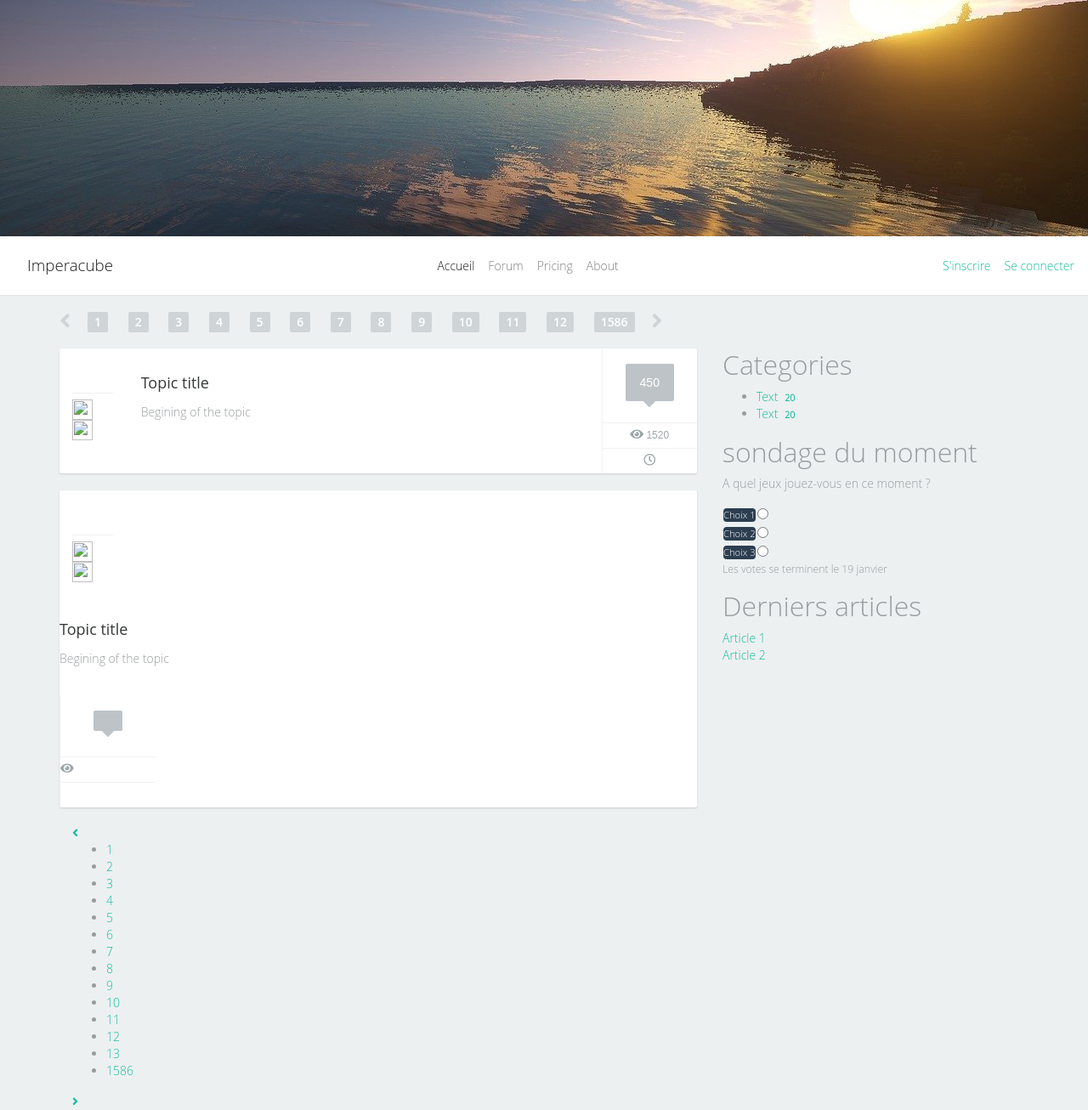
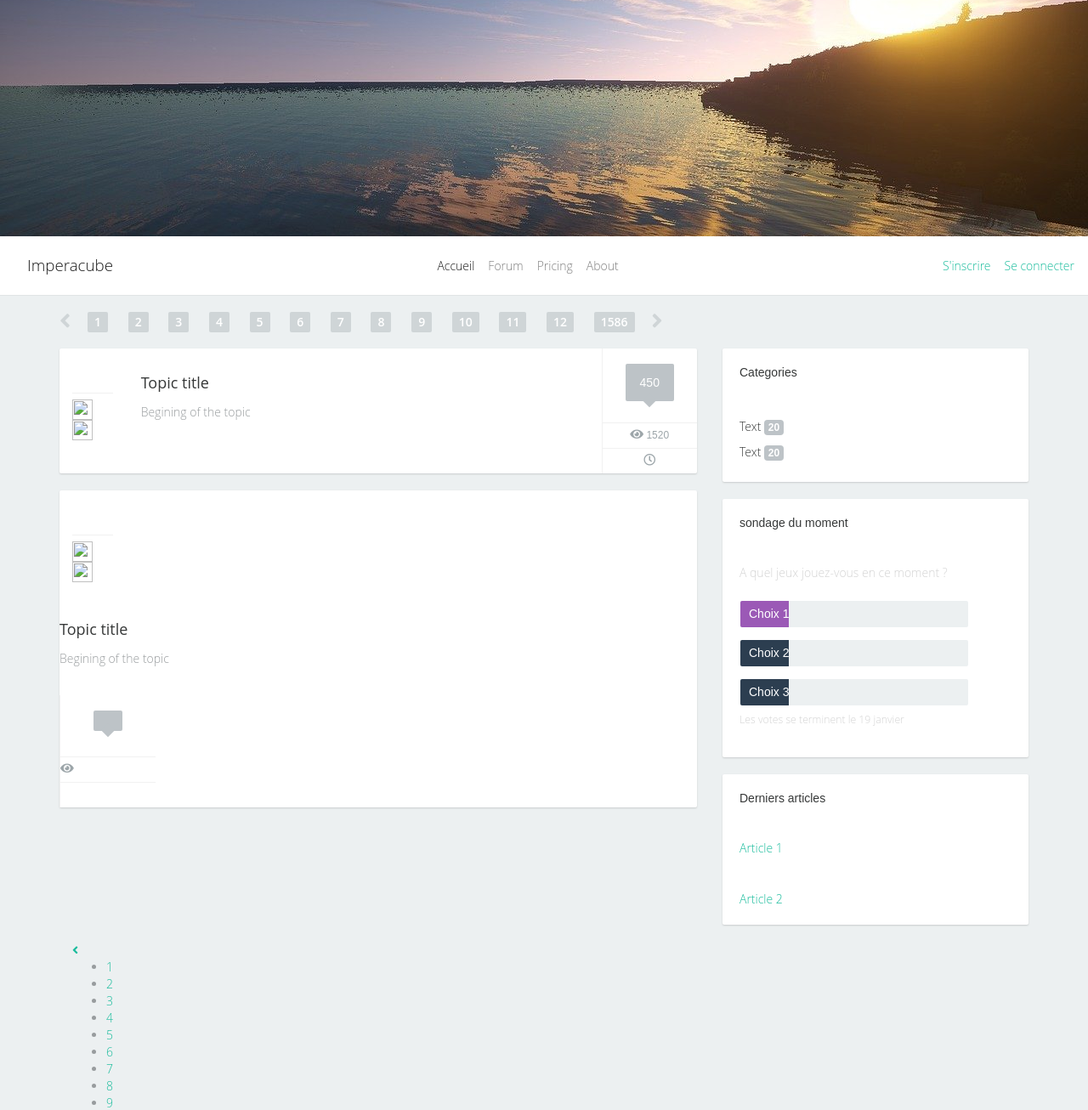
Before and after one commit to CalamityJu/Projets-d-entrainement, a PHP site: page /projets-d-entrainement/forum.php in a window 1280 px wide. Shown: the top 1306 px of the page at 85% size. Run offline with PHP 8.4, Linux system fonts and the light colour scheme; data that the repository does not hold is empty.

Commit message:
css forum

```diff
--- a/css/profil.css
+++ b/css/profil.css
@@ -494,4 +494,92 @@ nav #infosProfil img {
 #forum section .post .postinfo .time i {
   font-size: 14px;
 }
+
+#forum section .sidebarblock {
+  background-color: #fff;
+  border-radius: 2px;
+  -webkit-box-shadow: 0 1px 2px #c9cccd;
+          box-shadow: 0 1px 2px #c9cccd;
+  margin-bottom: 20px;
+}
+
+#forum section .sidebarblock h3 {
+  color: #363838;
+  font-size: 14px;
+  font-family: 'Open Sans Bold', sans-serif;
+  padding: 20px;
+}
+
+#forum section .sidebarblock .divline {
+  height: 1px;
+  line-height: 1px;
+  border-bottom: solid 1px #f1f1f1;
+}
+
+#forum section .sidebarblock .blocktxt {
+  font-size: 14px;
+  color: #36383838;
+  font-family: 'Open Sans Light', sans-serif;
+  padding: 20px;
+}
+
+#forum section .sidebarblock .blocktxt .cats li {
+  list-style: none;
+  display: block;
+  line-height: 30px;
+  margin: 0;
+  padding: 0;
+}
+
+#forum section .sidebarblock .blocktxt .cats li a {
+  font-size: 14px;
+  color: #363838;
+  font-family: 'Open Sans Light', sans-serif;
+  line-height: 30px;
+}
+
+#forum section .sidebarblock .blocktxt .cats li a .badge {
+  background-color: #bdc3c7;
+  font-size: 12px;
+  color: #fff;
+  font-family: 'Open Sans Bold', sans-serif;
+  margin-top: 7px;
+}
+
+#forum section .sidebarblock .blocktxt .poll .progress {
+  background-color: #ecf0f1;
+  height: 31px;
+  border-radius: 2px;
+  -webkit-box-shadow: none;
+          box-shadow: none;
+}
+
+#forum section .sidebarblock .blocktxt .poll .progress .progress-bar {
+  font-size: 14px;
+  color: #fff;
+  font-family: 'Open Sans Bold', sans-serif;
+  line-height: 31px;
+  padding-left: 10px;
+  -webkit-box-shadow: none;
+          box-shadow: none;
+}
+
+#forum section .sidebarblock .blocktxt .poll .progress .progress-bar.color1 {
+  background-color: #9b59b6;
+}
+
+#forum section .sidebarblock .blocktxt .poll .chbox {
+  vertical-align: top;
+  width: 50px;
+}
+
+#forum section .sidebarblock .blocktxt .poll .chbox input[type="radio"] {
+  display: none;
+}
+
+#forum section .sidebarblock .blocktxt .poll .chbox label {
+  display: inline-block;
+  width: 31px;
+  height: 31px;
+}
 /*# sourceMappingURL=profil.css.map */
--- a/css/profil.scss
+++ b/css/profil.scss
@@ -459,5 +459,85 @@ nav {
                 }
             }
         }
+        .sidebarblock{
+            background-color: #fff;
+            border-radius: 2px;
+            box-shadow: 0 1px 2px #c9cccd;
+            margin-bottom: 20px;
+            h3{
+                color: #363838;
+                font-size: 14px;
+                font-family: 'Open Sans Bold', sans-serif;
+                padding: 20px;
+            }
+            .divline{
+                height: 1px;
+                line-height: 1px;
+                border-bottom: solid 1px #f1f1f1;
+            }
+            .blocktxt{
+                font-size: 14px;
+                color:#36383838;
+                font-family: 'Open Sans Light', sans-serif;
+                padding: 20px;
+                .cats{
+                    li{
+                        list-style: none;
+                        display: block;
+                        line-height: 30px;
+                        margin: 0;
+                        padding: 0;
+                        a{
+                            font-size: 14px;
+                            color: #363838;
+                            font-family: 'Open Sans Light', sans-serif;
+                            line-height: 30px;
+                            .badge{
+                                background-color: #bdc3c7;
+                                font-size: 12px;
+                                color: #fff;
+                                font-family: 'Open Sans Bold', sans-serif;
+                                margin-top: 7px;
+                            }
+                        }
+                    }
+                }
+                .poll{
+                    .progress{
+                        background-color: #ecf0f1;
+                        height: 31px;
+                        border-radius: 2px;
+                        box-shadow: none;
+                        .progress-bar{
+                            font-size: 14px;
+                            color: #fff;
+                            font-family: 'Open Sans Bold', sans-serif;
+                            line-height: 31px;
+                            padding-left: 10px;
+                            box-shadow: none;
+                            &.color1{
+                                background-color: #9b59b6;
+                            }
+                            &.color2{
+
+                            }
+                        }
+                    }
+                    .chbox{
+                        vertical-align: top;
+                        width: 50px;
+                        input[type="radio"]{
+                            display: none;
+                        }
+                        label{
+                            display: inline-block;
+                            width: 31px;
+                            height: 31px;
+
+                        }
+                    }
+                }
+            }
+        }
     }
 }
--- a/forum.php
+++ b/forum.php
@@ -164,9 +164,9 @@
                 </div>
                 <div class="col-lg-4 col-md-4">
                     <div class="sidebarblock">
-                        <h3>Categories</h3>
+                        <h3 class="m-0">Categories</h3>
                         <div class="blocktxt">
-                            <ul class="cats">
+                            <ul class="cats m-0 p-0">
                                 <li>
                                     <a href="#">
                                         Text
@@ -183,16 +183,16 @@
                         </div>
                     </div>
                     <div class="sidebarblock">
-                        <h3>sondage du moment</h3>
+                        <h3 class="m-0">sondage du moment</h3>
                         <div class="blocktxt">
                             <p>A quel jeux jouez-vous en ce moment ?</p>
                             <form action="#" class="form" method="post">
-                                <table class="poll">
+                                <table class="poll w-100">
                                     <tbody>
                                         <tr>
                                             <td>
                                                 <div class="progress">
-                                                    <div class="progress-bar color1" role="progressbar" aria-valuenow="40" aria-valuemin="0" aria-valuemax="100">Choix 1</div>
+                                                    <div class="progress-bar color1 text-left" role="progressbar" aria-valuenow="40" aria-valuemin="0" aria-valuemax="100">Choix 1</div>
                                                 </div>
                                             </td>
                                             <td class="chbox">
@@ -203,7 +203,7 @@
                                         <tr>
                                             <td>
                                                 <div class="progress">
-                                                    <div class="progress-bar color2" role="progressbar" aria-valuenow="60" aria-valuemin="0" aria-valuemax="100">Choix 2</div>
+                                                    <div class="progress-bar color2 text-left" role="progressbar" aria-valuenow="60" aria-valuemin="0" aria-valuemax="100">Choix 2</div>
                                                 </div>
                                             </td>
                                             <td class="chbox">
@@ -214,7 +214,7 @@
                                         <tr>
                                             <td>
                                                 <div class="progress">
-                                                    <div class="progress-bar color3" role="progressbar" aria-valuenow="50" aria-valuemin="0" aria-valuemax="100">Choix 3</div>
+                                                    <div class="progress-bar color3 text-left" role="progressbar" aria-valuenow="50" aria-valuemin="0" aria-valuemax="100">Choix 3</div>
                                                 </div>
                                             </td>
                                             <td class="chbox">
@@ -229,7 +229,7 @@
                         </div>
                     </div>
                     <div class="sidebarblock">
-                        <h3>Derniers articles</h3>
+                        <h3 class="m-0">Derniers articles</h3>
                         <div class="blocktxt">
                             <a href="#">Article 1</a>
                         </div>
@@ -342,6 +342,6 @@
 
 http://forum.azyrusthemes.com/index.html
 
-Tu t'es arrêté au div class col-lg-4 col-md-4 dans la classe row du deuxième container (aside sur le côté)
+Tu t'es arrêté au label des sidebackblock (radio checkbox)
 
 -->
```
Also changed, not shown: css/profil.min.css, 2 other files.
